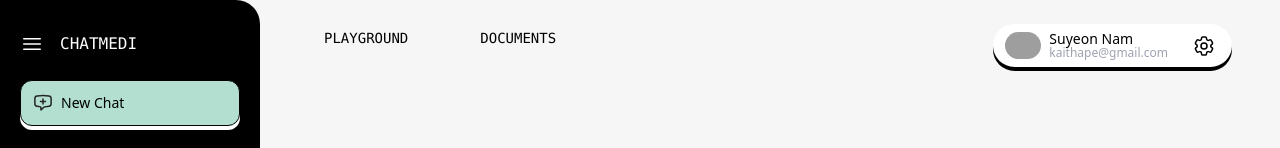
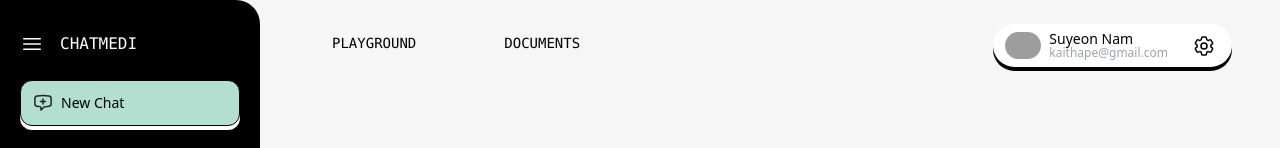
Before and after one commit to mori8/chatmedi, a Next.js app: page / in a window 1280 px wide. Shown: the top 148 px of the page. Built offline with nearby package versions, Linux system fonts and the light colour scheme; grey boxes are pictures that could not be loaded.

Commit message:
fix: correct css error

```diff
--- a/src/app/components/Navigation.tsx
+++ b/src/app/components/Navigation.tsx
@@ -32,11 +32,14 @@ export default function Navigation({}: Props) {
     <div className="z-10 w-full pt-6 px-12 flex justify-between">
       <ul className="flex flex-row gap-10 text-sm">
         {tabList.map((tab, index) => (
-          <li key={index} className="rounded-full hover:bg-white px-4 py-1">
-            <Link href={tab.path}>
+          <Link href={tab.path}>
+            <li
+              key={index}
+              className="rounded-full hover:bg-white px-6 py-3 flex items-center leading-none"
+            >
               <span className="font-mono">{tab.name}</span>
-            </Link>
-          </li>
+            </li>
+          </Link>
         ))}
       </ul>
       <AccountInfoBox {...userInfo} />
```
